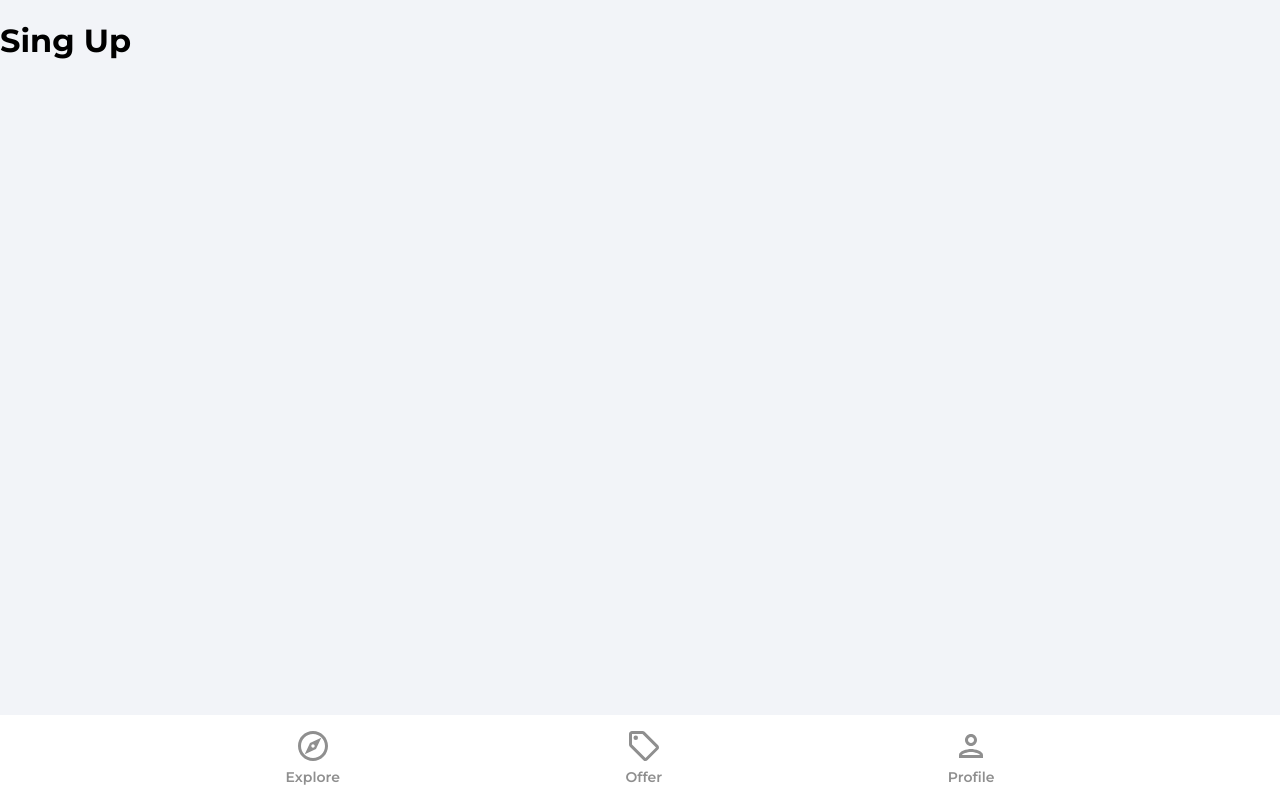
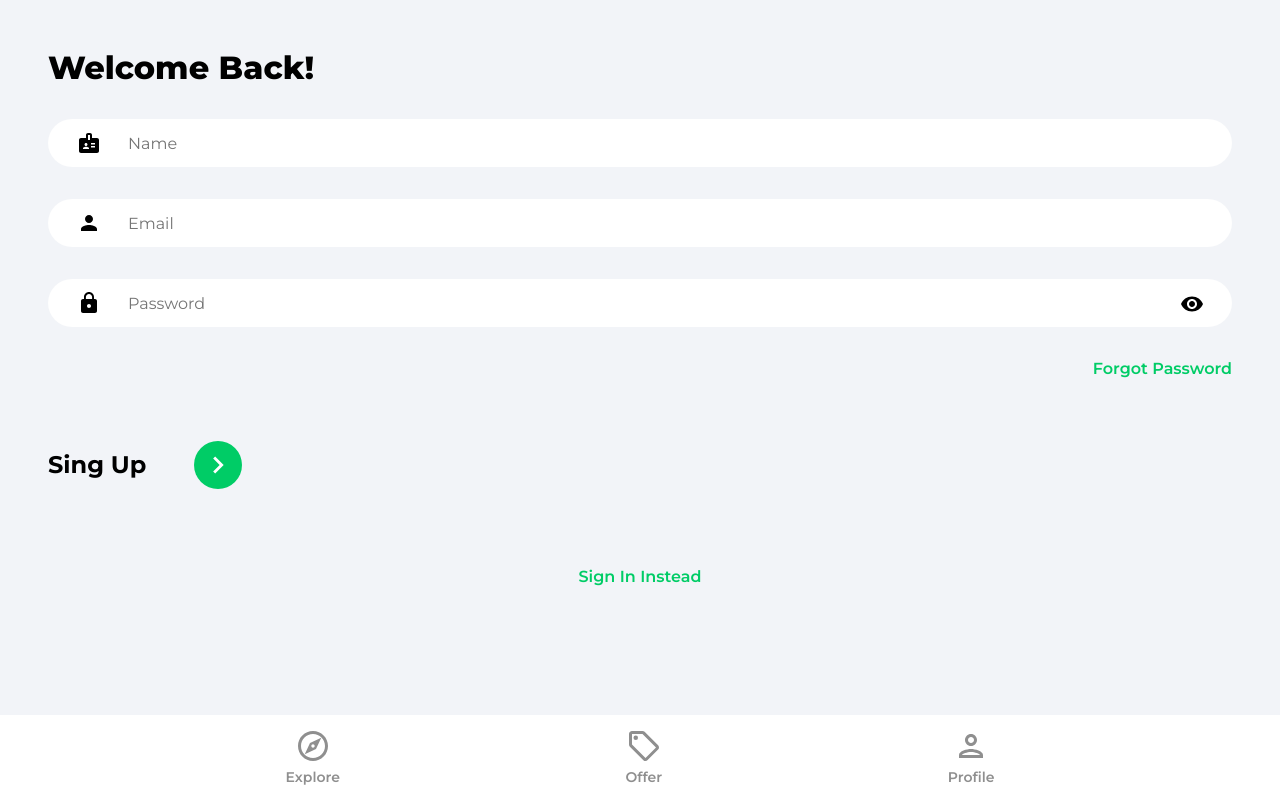
Before and after one commit to mrmidaw/house-marketplace-react, a React (Create React App) app: page /sing-up in a window 1280 px wide. Built offline with nearby package versions, Linux system fonts and the light colour scheme.

Commit message:
add singin and singup forms

```diff
--- a/src/App.js
+++ b/src/App.js
@@ -14,7 +14,7 @@
       <Routes>
         <Route path="/" element={<Explore />} />
         <Route path="/offers" element={<Offers />} />
-        <Route path="/profile" element={<Profile />} />
+        <Route path="/profile" element={<SingIn />} />
         <Route path="/sing-in" element={<SingIn />} />
         <Route path="/sing-up" element={<SingUp />} />
         <Route path="/forgot-password" element={<ForgotPassword />} />
--- a/src/pages/SingIn.jsx
+++ b/src/pages/SingIn.jsx
@@ -1,11 +1,93 @@
-import React from 'react';
+import React, { useState } from 'react';
+import { Link, useNavigate } from 'react-router-dom';
+import { ReactComponent as ArrowRightIcon } from '../assets/svg/keyboardArrowRightIcon.svg';
+import visibilityIcon from '../assets/svg/visibilityIcon.svg';
+
+
 
 export const SingIn = () => {
+
+    const [showPassword, setShowPassword] = useState(false);
+    const [formData, setFormData] = useState({
+        email: '',
+        password: ''
+    });
+
+    const { email, password } = formData;
+    let navigate = useNavigate();
+
+    const onChange = (e) => {
+        setFormData((prevState) => ({
+            ...prevState,
+            [e.target.id]: e.target.value
+        }))
+    };
+
+
     return (
-        <div>
-            <h1>
-                Sing In
-            </h1>
-        </div>
+        <>
+            <div className='pageContainer'>
+
+                <header>
+                    <p className='pageHeader'>
+                        Welcome Back!
+                    </p>
+                </header>
+
+                <form>
+                    <input
+                        className='emailInput'
+                        type='email'
+                        placeholder='Email'
+                        id='email'
+                        value={email}
+                        onChange={onChange}
+                    />
+
+                    <div className='passwordInputDiv'>
+                        <input
+                            className='passwordInput'
+                            type={showPassword ? 'text' : 'password'}
+                            placeholder='Password'
+                            id='password'
+                            value={password}
+                            onChange={onChange}
+                        />
+
+                        <img
+                            src={visibilityIcon}
+                            alt='show password'
+                            className='showPassword'
+                            onClick={() => setShowPassword((prevState) => !prevState)}
+                        />
+
+                    </div>
+
+                    <Link to="/forgot-password" className='forgotPasswordLink'  >
+                        Forgot Password
+                    </Link>
+
+                    <div className='signInBar'>
+                        <p className='signInText'>
+                            Sing In
+                        </p>
+
+                        <button className='signInButton'>
+                            <ArrowRightIcon fill='#fff' width='34px' height='34px' />
+                        </button>
+
+                    </div>
+
+                </form>
+
+                {/* Google OAuth Component */}
+
+                <Link to='/sing-up' className='registerLink'>
+                    Sign Up Instead
+                </Link>
+
+
+            </div>
+        </>
     );
 };
--- a/src/pages/SingUp.jsx
+++ b/src/pages/SingUp.jsx
@@ -1,9 +1,104 @@
-import React from 'react';
+import React, { useState } from 'react';
+import { Link, useNavigate } from 'react-router-dom';
+import { ReactComponent as ArrowRightIcon } from '../assets/svg/keyboardArrowRightIcon.svg';
+import visibilityIcon from '../assets/svg/visibilityIcon.svg';
+
+
 
 export const SingUp = () => {
+
+    const [showPassword, setShowPassword] = useState(false);
+    const [formData, setFormData] = useState({
+        name: '',
+        email: '',
+        password: ''
+    });
+
+    const { name, email, password } = formData;
+    let navigate = useNavigate();
+
+    const onChange = (e) => {
+        setFormData((prevState) => ({
+            ...prevState,
+            [e.target.id]: e.target.value
+        }))
+    };
+
+
     return (
-        <div>
-            <h1>Sing Up</h1>
-        </div>
+        <>
+            <div className='pageContainer'>
+
+                <header>
+                    <p className='pageHeader'>
+                        Welcome Back!
+                    </p>
+                </header>
+
+                <form>
+
+                    <input
+                        className='nameInput'
+                        type='text'
+                        placeholder='Name'
+                        id='name'
+                        value={name}
+                        onChange={onChange}
+                    />
+
+                    <input
+                        className='emailInput'
+                        type='email'
+                        placeholder='Email'
+                        id='email'
+                        value={email}
+                        onChange={onChange}
+                    />
+
+                    <div className='passwordInputDiv'>
+                        <input
+                            className='passwordInput'
+                            type={showPassword ? 'text' : 'password'}
+                            placeholder='Password'
+                            id='password'
+                            value={password}
+                            onChange={onChange}
+                        />
+
+                        <img
+                            src={visibilityIcon}
+                            alt='show password'
+                            className='showPassword'
+                            onClick={() => setShowPassword((prevState) => !prevState)}
+                        />
+
+                    </div>
+
+                    <Link to="/forgot-password" className='forgotPasswordLink'  >
+                        Forgot Password
+                    </Link>
+
+                    <div className='signUpBar'>
+                        <p className='signUpText'>
+                            Sing Up
+                        </p>
+
+                        <button className='signUpButton'>
+                            <ArrowRightIcon fill='#fff' width='34px' height='34px' />
+                        </button>
+
+                    </div>
+
+                </form>
+
+                {/* Google OAuth Component */}
+
+                <Link to='/sing-in' className='registerLink'>
+                    Sign In Instead
+                </Link>
+
+
+            </div>
+        </>
     );
 };
```
Also changed, not shown: 1 other file (tests, documents, lock files or other folders).
